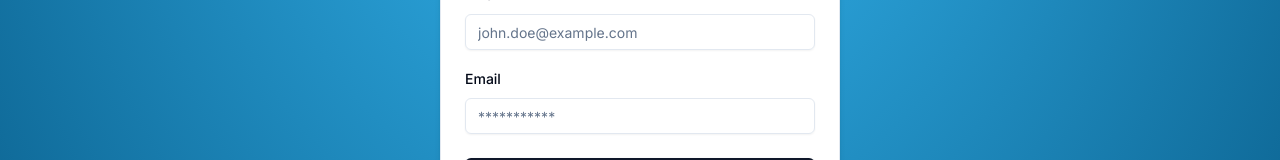
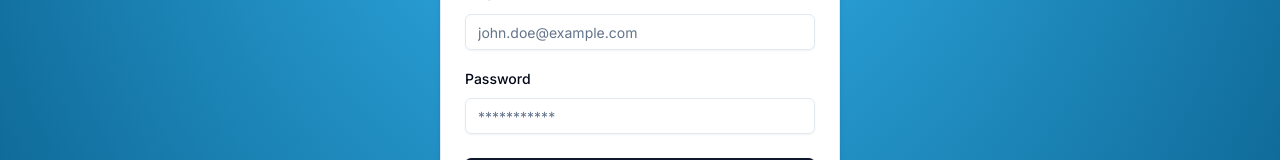
Before and after one commit to Nikhil-Mhatre/Next_Ultimate_auth, a Next.js app: page /auth/login in a window 1280 px wide. Shown: the part 300-460 px from the top of the page. Built offline with nearby package versions, Linux system fonts and the light colour scheme.

Commit message:
updated Next-Secret

```diff
--- a/components/auth/login-form.tsx
+++ b/components/auth/login-form.tsx
@@ -80,7 +80,7 @@ const LoginForm = () => {
               name="password"
               render={({ field }) => (
                 <FormItem>
-                  <FormLabel>Email</FormLabel>
+                  <FormLabel>Password</FormLabel>
                   <FormControl>
                     <Input
                       {...field}
--- a/components/auth/register-form.tsx
+++ b/components/auth/register-form.tsx
@@ -96,7 +96,7 @@ const RegisterForm = () => {
               name="password"
               render={({ field }) => (
                 <FormItem>
-                  <FormLabel>Email</FormLabel>
+                  <FormLabel>Password</FormLabel>
                   <FormControl>
                     <Input
                       {...field}
```
